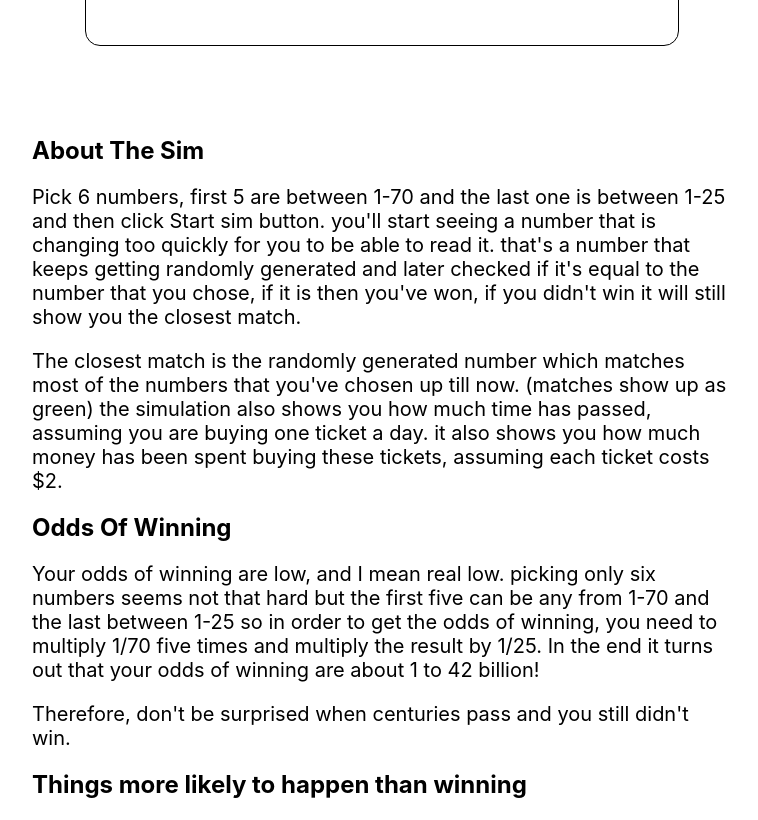
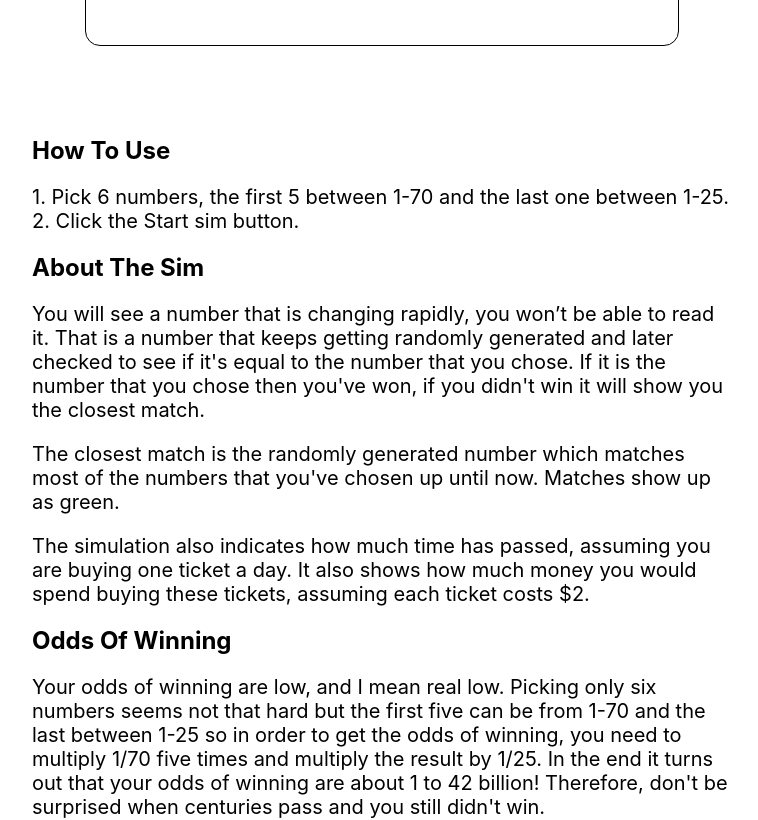
Before and after one commit to TamerMograbi/Lottery-Sim, a React (Create React App) app: page / in a window 1280 px wide. Shown: the part 860-1680 px from the top of the page, without its empty margins (258-1016 px from the left). Built offline with nearby package versions, Linux system fonts and the light colour scheme.

Commit message:
updated readme after feedback from Batchtar

```diff
--- a/src/LotteryDetails.js
+++ b/src/LotteryDetails.js
@@ -4,32 +4,51 @@ import './css/LotteryDetails.css'
 function LotteryDetails() {
     return (
         <div className="lotteryDetailsContainer">
+            <h2>How To Use</h2>
+            <p className="detailsPar">
+            1. Pick 6 numbers, the first 5 between 1-70 and the
+            last one between 1-25.<br/>
+            2. Click the Start sim button.
+            </p>
             <h2>About The Sim</h2>
             <p className="detailsPar">
-                Pick 6 numbers, first 5 are between 1-70 and the last one is between 1-25 and then click Start sim button.
-                you'll start seeing a number that is changing too quickly for you to be able to read it. that's a number
-                that keeps getting randomly generated and later checked if it's equal to the number that you chose, if it is
-                then you've won, if you didn't win it will still show you the closest match.</p>
-                <p className="detailsPar">
-                The closest match is the randomly generated
-                number which matches most of the numbers that you've chosen up till now. (matches show up as green)
-                the simulation also shows you how much time has passed,
-                assuming you are buying one ticket a day. it also shows you how much money has been spent buying these tickets, assuming each
-                ticket costs $2.
+            You will see a number that is changing rapidly, you
+            won’t be able to read it. That is a number that keeps
+            getting randomly generated and later checked to
+            see if it's equal to the number that you chose. If it is
+            the number that you chose then you've won, if you
+            didn't win it will show you the closest match.</p>
+            <p className="detailsPar">
+            The closest match is the randomly generated
+            number which matches most of the numbers that
+            you've chosen up until now.
+            Matches show up as green.
+            </p>
+            <p className="detailsPar">
+            The simulation also indicates how much time has
+            passed, assuming you are buying one ticket a day.
+            It also shows how much money you would spend
+            buying these tickets, assuming each ticket costs $2.
             </p>
             <h2>Odds Of Winning</h2>
-            <p className="detailsPar">Your odds of winning are low, and I mean real low. picking only six numbers seems not that hard
-            but the first five can be any from 1-70 and the last between 1-25
-            so in order to get the odds of winning, you need to multiply 1/70 five times and multiply the result by 1/25.
-            In the end it turns out that your odds of winning are about 1 to 42 billion!</p>
-            <p className="detailsPar">Therefore, don't be surprised when centuries pass and you still didn't win.</p>
+            <p className="detailsPar">Your odds of winning are low, and I mean real low.
+            Picking only six numbers seems not that hard but
+            the first five can be from 1-70 and the last between
+            1-25 so in order to get the odds of winning, you
+            need to multiply 1/70 five times and multiply the
+            result by 1/25. In the end it turns out that your odds
+            of winning are about 1 to 42 billion!
+            Therefore, don't be surprised when centuries pass
+            and you still didn't win.<br/>
+            Therefore, don't be surprised when centuries pass and you still didn't win.
+            </p>
             <h2>Things more likely to happen than winning</h2>
             <h3>Death By Vending Machine</h3>
             <p className="detailsPar">Odds are 1 in 112 million to get crushed by a vending machine and die.</p>
             <h3>Getting Struck By Lightning</h3>
             <p className="detailsPar">Odds are 1 in a million.</p>
             <h3>Crushed By A Meteor</h3>
-            <p className="detailsPar">Odds are 1 in 700,000</p>
+            <p className="detailsPar">Odds are 1 in 700,000.</p>
             <h3>Becoming an astronaut</h3>
             <p className="detailsPar">Odds are 1 in 12 million.</p>
         </div>
```
